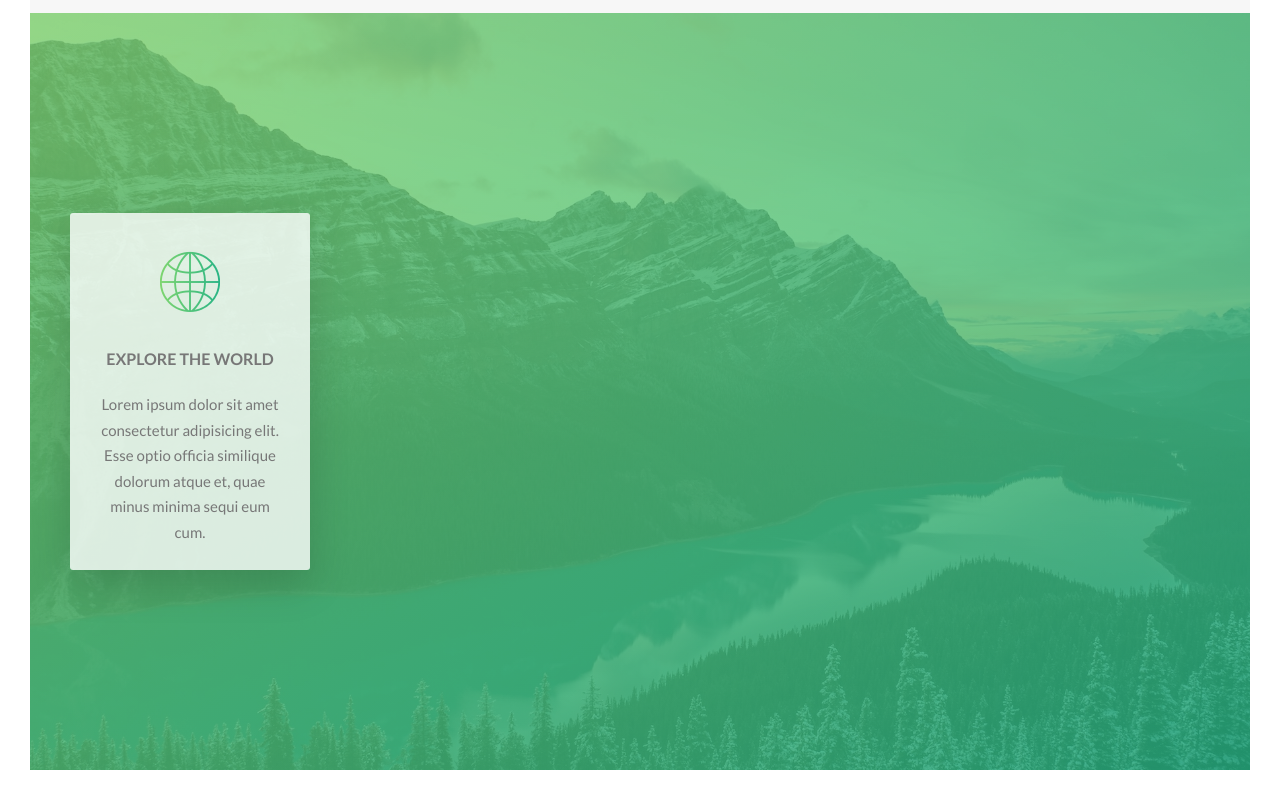
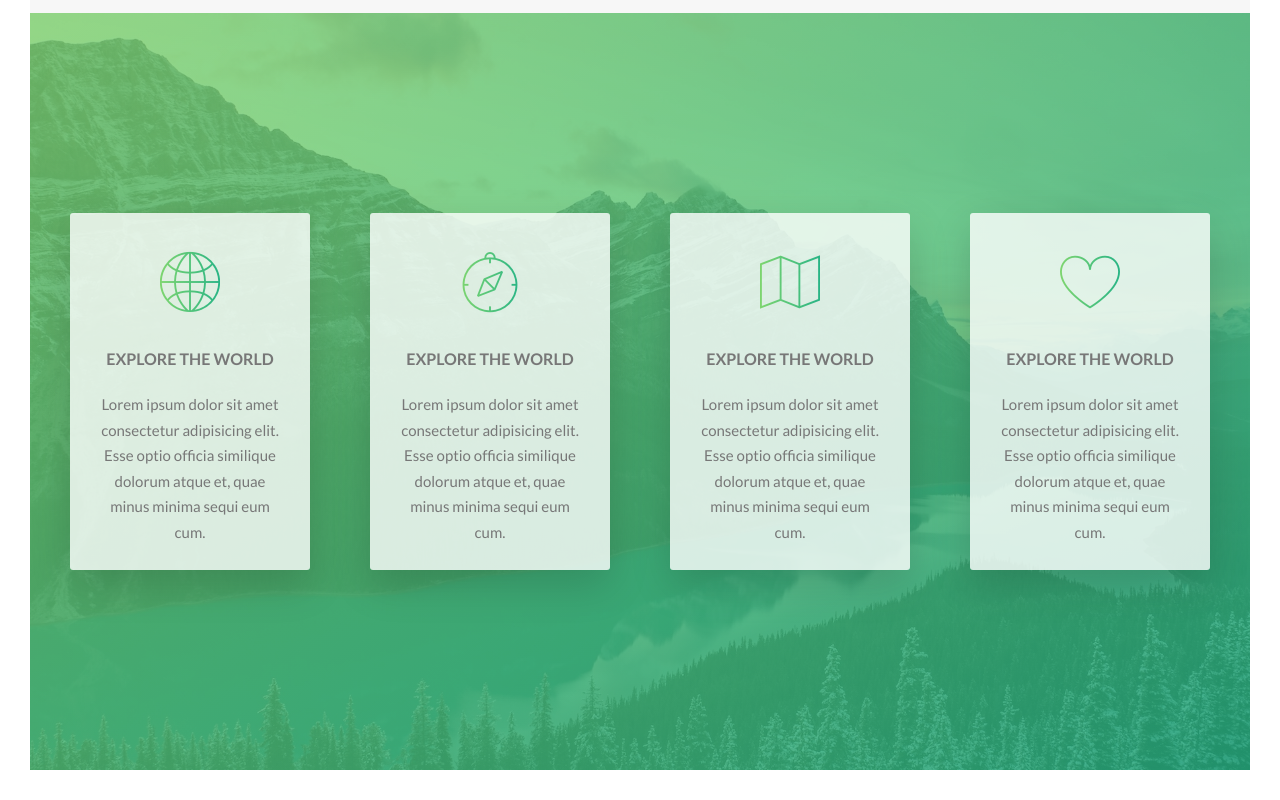
Before and after one commit to giulianoFrau/ProgettoCorsoFloatLayout, a website: page index.html in a window 1280 px wide. Shown: the part 1581-2381 px from the top of the page. Drawn offline with Linux system fonts and the light colour scheme.

Commit message:
implementazioni

```diff
--- a/index.html
+++ b/index.html
@@ -90,7 +90,27 @@
               <i class="feature-box__icon icon-basic-world"></i>
               <h3 class="heading-tertiary u-margin-bottom-small">Explore the world</h3>
               <p class="feature-box__text">Lorem ipsum dolor sit amet consectetur adipisicing elit. Esse optio officia similique dolorum atque et, quae minus minima sequi eum cum.</p>
-
+            </div>
+          </div>
+          <div class="col-1-of-4">
+            <div class="feature-box">
+              <i class="feature-box__icon icon-basic-compass"></i>
+              <h3 class="heading-tertiary u-margin-bottom-small">Explore the world</h3>
+              <p class="feature-box__text">Lorem ipsum dolor sit amet consectetur adipisicing elit. Esse optio officia similique dolorum atque et, quae minus minima sequi eum cum.</p>
+            </div>
+          </div>
+          <div class="col-1-of-4">
+            <div class="feature-box">
+              <i class="feature-box__icon icon-basic-map"></i>
+              <h3 class="heading-tertiary u-margin-bottom-small">Explore the world</h3>
+              <p class="feature-box__text">Lorem ipsum dolor sit amet consectetur adipisicing elit. Esse optio officia similique dolorum atque et, quae minus minima sequi eum cum.</p>
+            </div>
+          </div>
+          <div class="col-1-of-4">
+            <div class="feature-box">
+              <i class="feature-box__icon icon-basic-heart"></i>
+              <h3 class="heading-tertiary u-margin-bottom-small">Explore the world</h3>
+              <p class="feature-box__text">Lorem ipsum dolor sit amet consectetur adipisicing elit. Esse optio officia similique dolorum atque et, quae minus minima sequi eum cum.</p>
             </div>
           </div>
         </div>
--- a/sass/components/_feature-box.scss
+++ b/sass/components/_feature-box.scss
@@ -5,7 +5,7 @@
   text-align: center;
   border-radius: 3px;
   box-shadow: 0 1.5rem 4rem rgba($color-black, 0.15);
-
+ transition: transform .2sec;
   &__icon {
     font-size: 6rem;
     margin-bottom: 0.5rem;
@@ -15,6 +15,10 @@
     color:transparent;
   }
 
+  &:hover{
+      transform: translateY(-1.5rem) scale(1.03);
+  }
+
   &__text {
   }
 }
```
Also changed, not shown: css/style.css.
